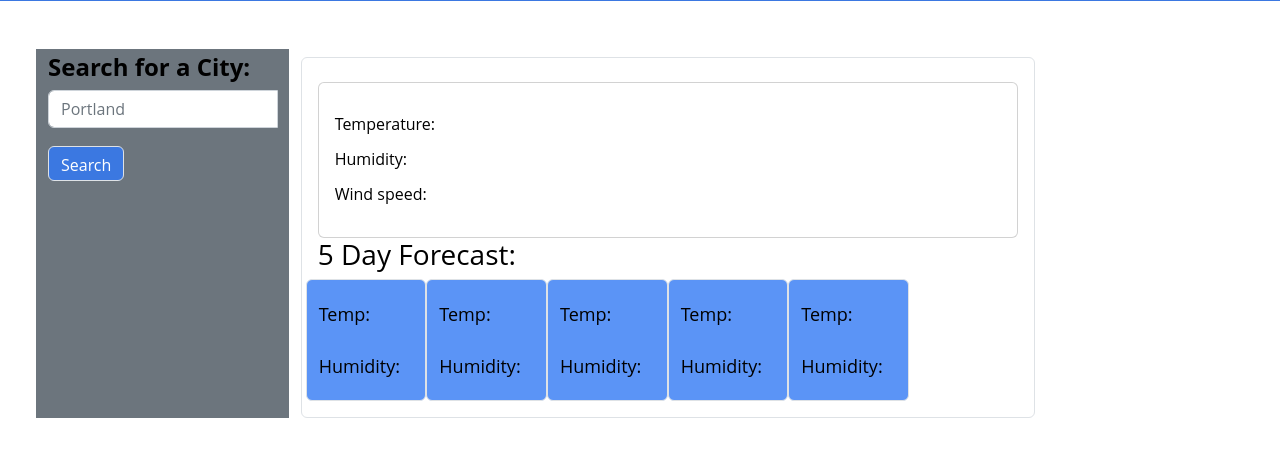
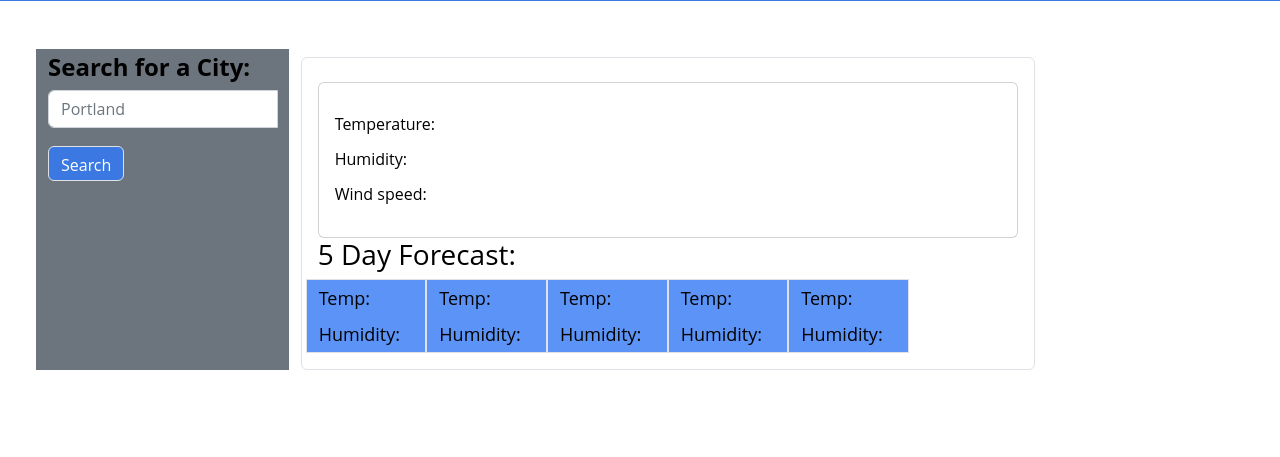
Before and after one commit to nelson92/weather-dashboard, a plain HTML site: page index.html in a window 1280 px wide. Shown: the part 91-548 px from the top of the page. Drawn offline with nearby package versions, Linux system fonts and the light colour scheme.

Commit message:
updated html

```diff
--- a/assets/css/style.css
+++ b/assets/css/style.css
@@ -3,7 +3,7 @@
 }
 
 .border {
-    border: 1px solid black;
+    border: 3px solid black;
 }
 
 @media screen and (max-width: 800px) {
--- a/index.html
+++ b/index.html
@@ -56,35 +56,35 @@
                 <div class="col-m-15" id="future-weather">
                     <h3>5 Day Forecast:</h3>
                     <div class="row flex">
-                        <div class="col-sm-2 forecast text-black rounded border bgcolor" id="future-weather-card">
-                            <p id="Date0"></p>
-                            <p id="Img0"></p>
-                            <p>Temp:<span id="Temp0"></span></p>
-                            <p>Humidity:<span id="Humidity0"></span></p>
+                        <div class="col-sm-2 forecast text-black border bgcolor">
+                            <div id="Date0"></div>
+                            <div id="Img0"></div>
+                            <div>Temp:<span id="Temp0"></span></div>
+                            <div>Humidity:<span id="Humidity0"></span></div>
                         </div>
-                        <div class="col-sm-2 forecast text-black rounded border bgcolor" id="future-weather-card">
-                            <p id="Date1"></p>
-                            <p id="Img1"></p>
-                            <p>Temp:<span id="Temp1"></span></p>
-                            <p>Humidity:<span id="Humidity1"></span></p>
+                        <div class="col-sm-2 forecast text-black border bgcolor">
+                            <div id="Date1"></div>
+                            <div id="Img1"></div>
+                            <div>Temp:<span id="Temp1"></span></div>
+                            <div>Humidity:<span id="Humidity1"></span></div>
                         </div>
-                        <div class="col-sm-2 forecast text-black rounded border bgcolor" id="future-weather-card">
-                            <p id="Date2"></p>
-                            <p id="Img2"></p>
-                            <p>Temp:<span id="Temp2"></span></p>
-                            <p>Humidity:<span id="Humidity2"></span></p>
+                        <div class="col-sm-2 forecast text-black border bgcolor">
+                            <div id="Date2"></div>
+                            <div id="Img2"></div>
+                            <div>Temp:<span id="Temp2"></span></div>
+                            <div>Humidity:<span id="Humidity2"></span></div>
                         </div>
-                        <div class="col-sm-2 forecast text-black rounded border bgcolor" id="future-weather-card">
-                            <p id="Date3"></p>
-                            <p id="Img3"></p>
-                            <p>Temp:<span id="Temp3"></span></p>
-                            <p>Humidity:<span id="Humidity3"></span></p>
+                        <div class="col-sm-2 forecast text-black border bgcolor">
+                            <div id="Date3"></div>
+                            <div id="Img3"></div>
+                            <div>Temp:<span id="Temp3"></span></div>
+                            <div>Humidity:<span id="Humidity3"></span></div>
                         </div>
-                        <div class="col-sm-2 forecast text-black rounded border bgcolor" id="future-weather-card">
-                            <p id="Date4"></p>
-                            <p id="Img4"></p>
-                            <p>Temp:<span id="Temp4"></span></p>
-                            <p>Humidity:<span id="Humidity4"></span></p>
+                        <div class="col-sm-2 forecast text-black border bgcolor">
+                            <div id="Date4"></div>
+                            <div id="Img4"></div>
+                            <div>Temp:<span id="Temp4"></span></div>
+                            <div>Humidity:<span id="Humidity4"></span></div>
                         </div>
                     </div>
                 </div>
```
